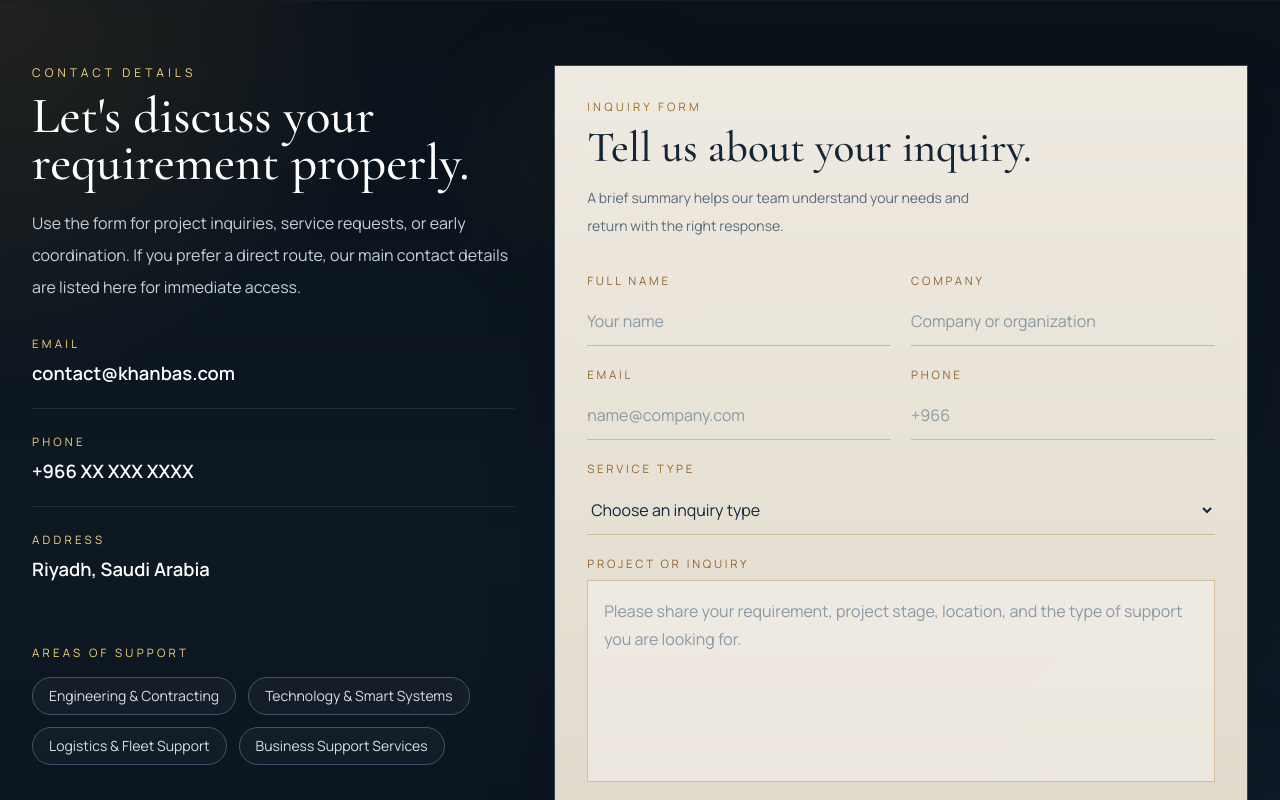
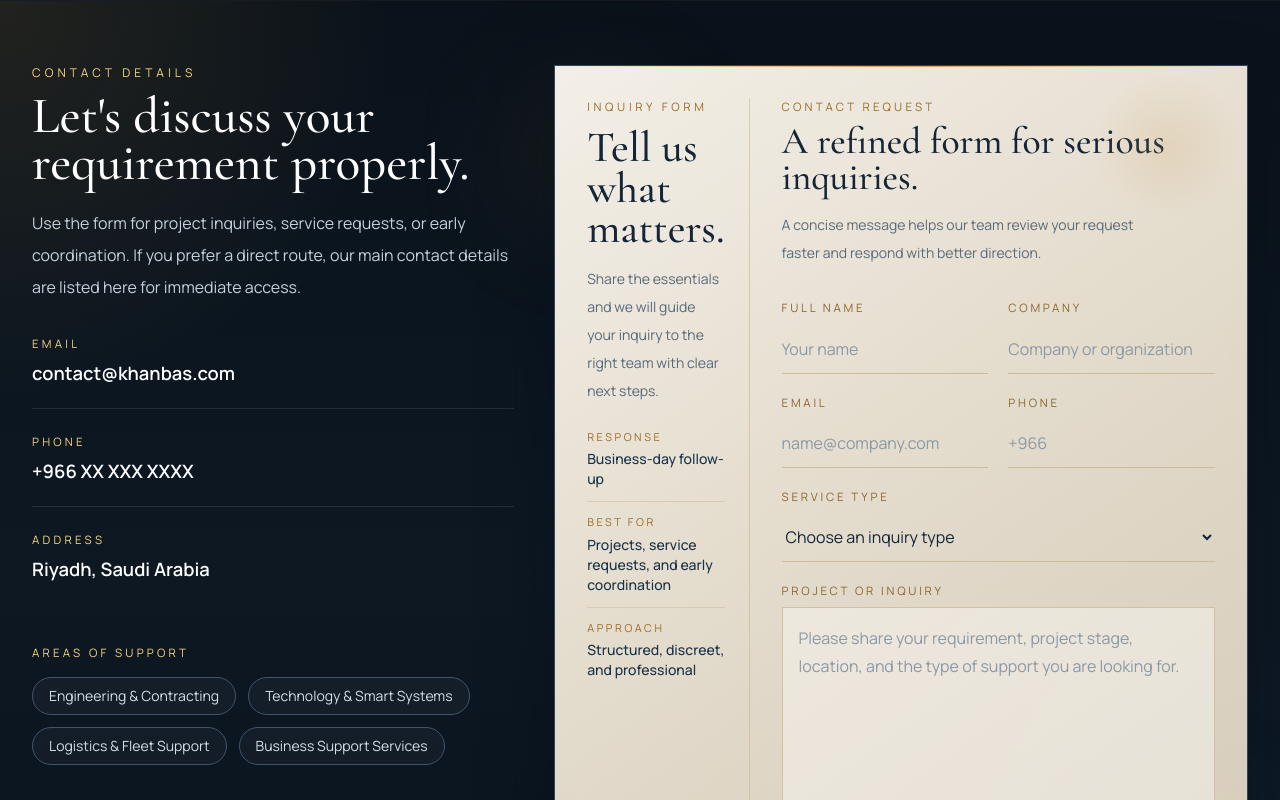
Before and after one commit to MuhammadNoumanAfzal/khanbas-website, a React (Vite) app: page /contact in a window 1280 px wide. Shown: the part 720-1520 px from the top of the page. Built offline with nearby package versions, Linux system fonts and the light colour scheme; grey boxes are pictures that could not be loaded.

Commit message:
feat: redesign ContactPage with enhanced inquiry form and improved user guidance

```diff
--- a/src/pages/ContactPage.jsx
+++ b/src/pages/ContactPage.jsx
@@ -114,76 +114,121 @@ export function ContactPage() {
             <div className="absolute -left-6 top-8 hidden h-28 w-28 rounded-full bg-[rgba(201,151,61,0.14)] blur-3xl lg:block" />
             <div className="absolute -right-4 bottom-10 hidden h-32 w-32 rounded-full bg-[rgba(28,52,78,0.2)] blur-3xl lg:block" />
 
-            <div className="relative border border-[#31465d] bg-[linear-gradient(180deg,rgba(247,242,232,0.97),rgba(239,229,213,0.93))] px-5 py-6 shadow-[0_28px_60px_rgba(4,10,18,0.28)] backdrop-blur sm:px-7 sm:py-8 lg:px-8">
+            <div className="relative overflow-hidden border border-[#31465d] bg-[linear-gradient(145deg,rgba(248,244,236,0.98)_0%,rgba(238,228,210,0.94)_55%,rgba(230,218,198,0.92)_100%)] shadow-[0_30px_70px_rgba(4,10,18,0.32)] backdrop-blur">
+              <div className="absolute inset-x-0 top-0 h-px bg-[linear-gradient(90deg,transparent,rgba(201,151,61,0.85),transparent)]" />
+              <div className="absolute right-0 top-0 h-40 w-40 bg-[radial-gradient(circle,rgba(201,151,61,0.16),transparent_65%)]" />
+
+              <div className="grid gap-8 px-5 py-6 sm:px-7 sm:py-8 lg:grid-cols-[0.34fr_1fr] lg:px-8">
+                <div className="border-b border-[#ccb48d]/60 pb-6 lg:border-b-0 lg:border-r lg:pb-0 lg:pr-6">
+                  <p className="text-[0.72rem] uppercase tracking-[0.32em] text-[#9c6c26]">
+                    Inquiry Form
+                  </p>
+                  <h2 className="mt-3 font-display text-[2.3rem] leading-[0.94] text-[#142537] sm:text-[2.7rem]">
+                    Tell us what matters.
+                  </h2>
+                  <p className="mt-4 text-sm leading-7 text-[#586a79]">
+                    Share the essentials and we will guide your inquiry to the
+                    right team with clear next steps.
+                  </p>
+
+                  <div className="mt-6 space-y-3">
+                    <div className="border-b border-[#d7c3a2]/70 pb-3">
+                      <p className="text-[0.68rem] uppercase tracking-[0.24em] text-[#9c6c26]">
+                        Response
+                      </p>
+                      <p className="mt-1 text-sm font-medium text-[#193147]">
+                        Business-day follow-up
+                      </p>
+                    </div>
+                    <div className="border-b border-[#d7c3a2]/70 pb-3">
+                      <p className="text-[0.68rem] uppercase tracking-[0.24em] text-[#9c6c26]">
+                        Best For
+                      </p>
+                      <p className="mt-1 text-sm font-medium text-[#193147]">
+                        Projects, service requests, and early coordination
+                      </p>
+                    </div>
+                    <div>
+                      <p className="text-[0.68rem] uppercase tracking-[0.24em] text-[#9c6c26]">
+                        Approach
+                      </p>
+                      <p className="mt-1 text-sm font-medium text-[#193147]">
+                        Structured, discreet, and professional
+                      </p>
+                    </div>
+                  </div>
+                </div>
+
+                <div>
                   <div className="mb-8 flex flex-wrap items-end justify-between gap-4">
                     <div>
                       <p className="text-[0.72rem] uppercase tracking-[0.28em] text-[#9c6c26]">
-                    Inquiry Form
+                        Contact Request
                       </p>
-                  <h2 className="mt-3 font-display text-[2.3rem] leading-[0.94] text-[#142537] sm:text-[2.7rem]">
-                    Tell us about your inquiry.
-                  </h2>
+                      <h3 className="mt-2 font-display text-[2rem] leading-[0.96] text-[#142537] sm:text-[2.35rem]">
+                        A refined form for serious inquiries.
+                      </h3>
                     </div>
                     <p className="max-w-sm text-sm leading-7 text-[#5a6b79]">
-                  A brief summary helps our team understand your needs and return
-                  with the right response.
+                      A concise message helps our team review your request faster
+                      and respond with better direction.
                     </p>
                   </div>
 
                   <form className="grid gap-5">
                     <div className="grid gap-5 md:grid-cols-2">
-                  <label className="block">
+                      <label className="group block">
                         <span className="mb-2 block text-[0.72rem] uppercase tracking-[0.24em] text-[#8d6730]">
                           Full Name
                         </span>
                         <input
                           type="text"
                           placeholder="Your name"
-                      className="w-full cursor-text border-0 border-b border-[#cfba97] bg-transparent px-0 py-3 text-base text-[#12253a] outline-none transition placeholder:text-[#8b99a5] focus:border-[#9c6c26]"
+                          className="w-full cursor-text border-0 border-b border-[#cfba97] bg-transparent px-0 py-3 text-base text-[#12253a] outline-none transition duration-300 placeholder:text-[#8b99a5] focus:border-[#9c6c26] group-hover:border-[#b88a48]"
                         />
                       </label>
 
-                  <label className="block">
+                      <label className="group block">
                         <span className="mb-2 block text-[0.72rem] uppercase tracking-[0.24em] text-[#8d6730]">
                           Company
                         </span>
                         <input
                           type="text"
                           placeholder="Company or organization"
-                      className="w-full cursor-text border-0 border-b border-[#cfba97] bg-transparent px-0 py-3 text-base text-[#12253a] outline-none transition placeholder:text-[#8b99a5] focus:border-[#9c6c26]"
+                          className="w-full cursor-text border-0 border-b border-[#cfba97] bg-transparent px-0 py-3 text-base text-[#12253a] outline-none transition duration-300 placeholder:text-[#8b99a5] focus:border-[#9c6c26] group-hover:border-[#b88a48]"
                         />
                       </label>
                     </div>
 
                     <div className="grid gap-5 md:grid-cols-2">
-                  <label className="block">
+                      <label className="group block">
                         <span className="mb-2 block text-[0.72rem] uppercase tracking-[0.24em] text-[#8d6730]">
                           Email
                         </span>
                         <input
                           type="email"
                           placeholder="name@company.com"
-                      className="w-full cursor-text border-0 border-b border-[#cfba97] bg-transparent px-0 py-3 text-base text-[#12253a] outline-none transition placeholder:text-[#8b99a5] focus:border-[#9c6c26]"
+                          className="w-full cursor-text border-0 border-b border-[#cfba97] bg-transparent px-0 py-3 text-base text-[#12253a] outline-none transition duration-300 placeholder:text-[#8b99a5] focus:border-[#9c6c26] group-hover:border-[#b88a48]"
                         />
                       </label>
 
-                  <label className="block">
+                      <label className="group block">
                         <span className="mb-2 block text-[0.72rem] uppercase tracking-[0.24em] text-[#8d6730]">
                           Phone
                         </span>
                         <input
                           type="tel"
                           placeholder="+966"
-                      className="w-full cursor-text border-0 border-b border-[#cfba97] bg-transparent px-0 py-3 text-base text-[#12253a] outline-none transition placeholder:text-[#8b99a5] focus:border-[#9c6c26]"
+                          className="w-full cursor-text border-0 border-b border-[#cfba97] bg-transparent px-0 py-3 text-base text-[#12253a] outline-none transition duration-300 placeholder:text-[#8b99a5] focus:border-[#9c6c26] group-hover:border-[#b88a48]"
                         />
                       </label>
                     </div>
 
-                <label className="block">
+                    <label className="group block">
                       <span className="mb-2 block text-[0.72rem] uppercase tracking-[0.24em] text-[#8d6730]">
                         Service Type
                       </span>
-                  <select className="w-full cursor-pointer border-0 border-b border-[#cfba97] bg-transparent px-0 py-3 text-base text-[#12253a] outline-none transition focus:border-[#9c6c26]">
+                      <select className="w-full cursor-pointer border-0 border-b border-[#cfba97] bg-transparent px-0 py-3 text-base text-[#12253a] outline-none transition duration-300 focus:border-[#9c6c26] group-hover:border-[#b88a48]">
                         <option>Choose an inquiry type</option>
                         {inquiryTypes.map((item) => (
                           <option key={item}>{item}</option>
@@ -191,21 +236,21 @@ export function ContactPage() {
                       </select>
                     </label>
 
-                <label className="block">
+                    <label className="group block">
                       <span className="mb-2 block text-[0.72rem] uppercase tracking-[0.24em] text-[#8d6730]">
                         Project or Inquiry
                       </span>
                       <textarea
                         rows="6"
                         placeholder="Please share your requirement, project stage, location, and the type of support you are looking for."
-                    className="w-full resize-none cursor-text border border-[#d6c09b] bg-[rgba(255,255,255,0.34)] px-4 py-4 text-base leading-7 text-[#12253a] outline-none transition placeholder:text-[#8b99a5] focus:border-[#9c6c26] focus:bg-[rgba(255,255,255,0.54)]"
+                        className="w-full resize-none cursor-text border border-[#d6c09b] bg-[rgba(255,255,255,0.38)] px-4 py-4 text-base leading-7 text-[#12253a] outline-none transition duration-300 placeholder:text-[#8b99a5] focus:border-[#9c6c26] focus:bg-[rgba(255,255,255,0.56)] group-hover:border-[#b88a48]"
                       />
                     </label>
 
                     <div className="flex flex-wrap items-center justify-between gap-4 pt-2">
                       <p className="max-w-md text-sm leading-7 text-[#5a6b79]">
-                    Suitable for new project discussions, service requests, and
-                    early coordination across KHANBAS divisions.
+                        Suitable for new project discussions, service requests,
+                        and early coordination across KHANBAS divisions.
                       </p>
                       <button
                         type="submit"
@@ -221,6 +266,8 @@ export function ContactPage() {
                 </div>
               </div>
             </div>
+          </div>
+        </div>
       </section>
     </>
   )
```
Lines whose indentation alone changed are shown as unchanged.
